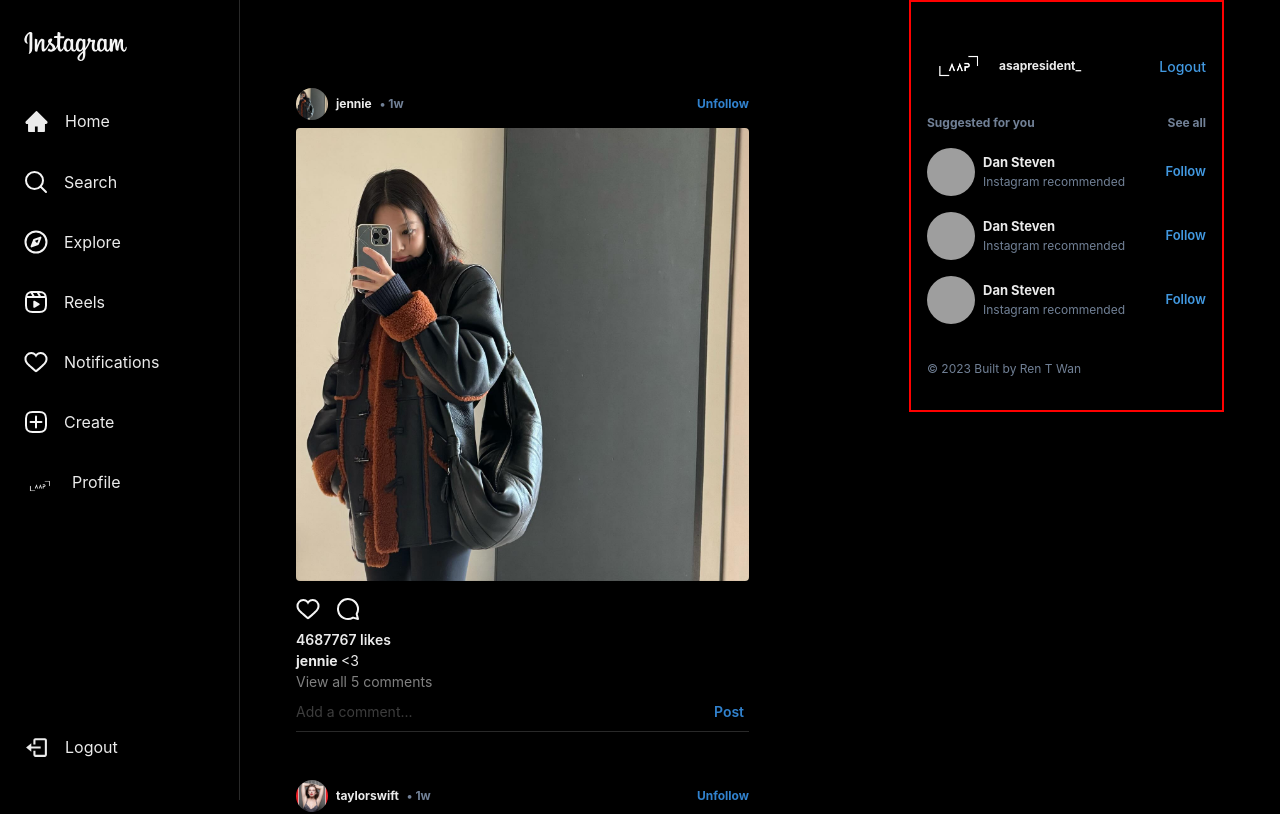
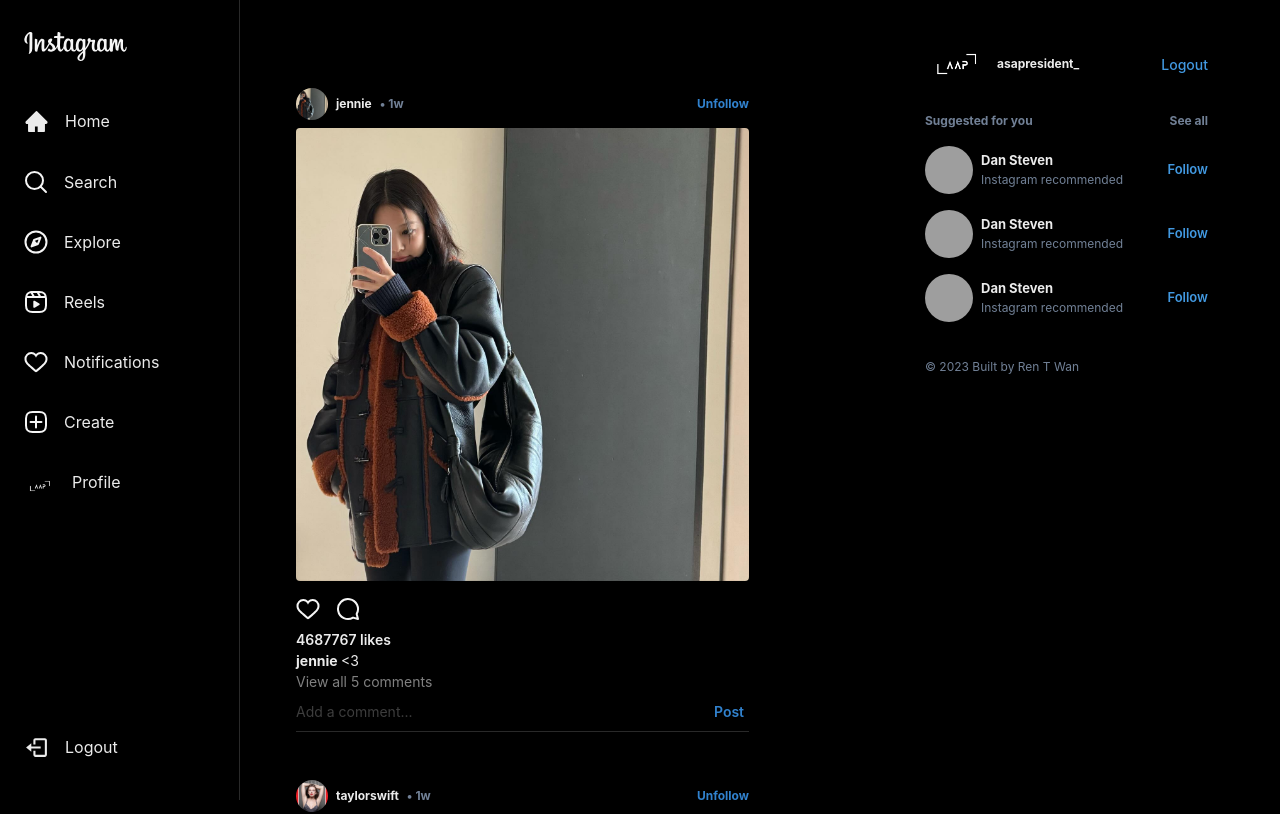
Before and after one commit to ren-tao01/grammyclone, a React app: page / in a window 1280 px wide. Shown: the top 814 px of the page. Built offline with nearby package versions, Linux system fonts and the light colour scheme; grey boxes are pictures that could not be loaded; the HTML template or start-up script is replaced by a standard one.

Commit message:
Remove red border

```diff
--- a/src/components/SuggestedUsers/SuggestedUsers.jsx
+++ b/src/components/SuggestedUsers/SuggestedUsers.jsx
@@ -5,7 +5,7 @@
 
 export const SuggestedUsers = () => {
   return (
-    <VStack py={8} px={4} gap={4}  border={"2px solid red"}>
+    <VStack py={8} px={4} gap={4}>
       <SuggestedHeader />
 
       <Flex alignItems={"center"} justifyContent={"space-between"} w={"full"}>
@@ -23,13 +23,25 @@
         </Text>
       </Flex>
 
-      <SuggestedUser name="Dan Steven" followers={3891} avatar="https://bit.ly/dan-abramov" />
-      <SuggestedUser name="Dan Steven" followers={3891} avatar="https://bit.ly/dan-abramov" />
-      <SuggestedUser name="Dan Steven" followers={3891} avatar="https://bit.ly/dan-abramov" />
+      <SuggestedUser
+        name="Dan Steven"
+        followers={3891}
+        avatar="https://bit.ly/dan-abramov"
+      />
+      <SuggestedUser
+        name="Dan Steven"
+        followers={3891}
+        avatar="https://bit.ly/dan-abramov"
+      />
+      <SuggestedUser
+        name="Dan Steven"
+        followers={3891}
+        avatar="https://bit.ly/dan-abramov"
+      />
 
       {/* target = _blank; is for opening new tab */}
       <Box alignSelf={"start"} fontSize={12} color={"gray.500"} mt={5}>
-        © 2023 Built by {" "}
+        © 2023 Built by{" "}
         <Link
           to={"https://www.linkedin.com/in/1rentaowan1/"}
           target="_blank"
```
